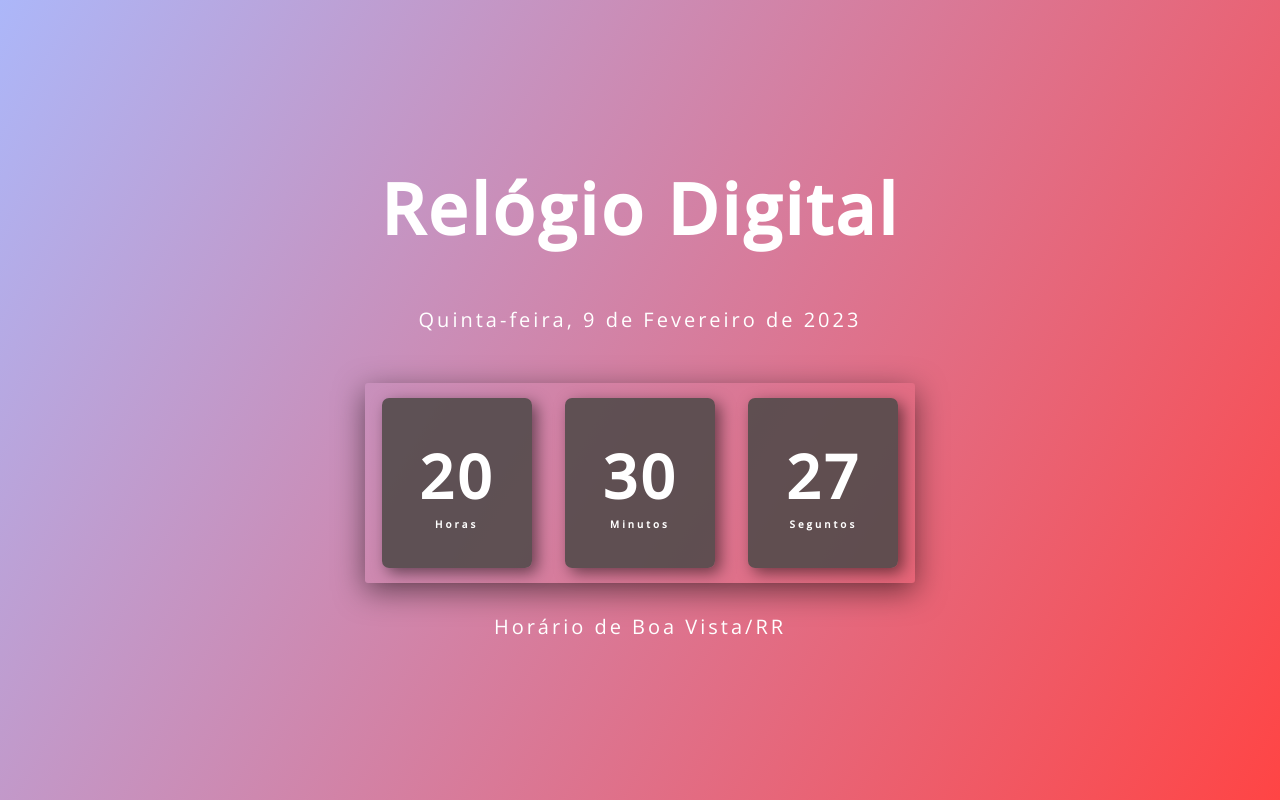
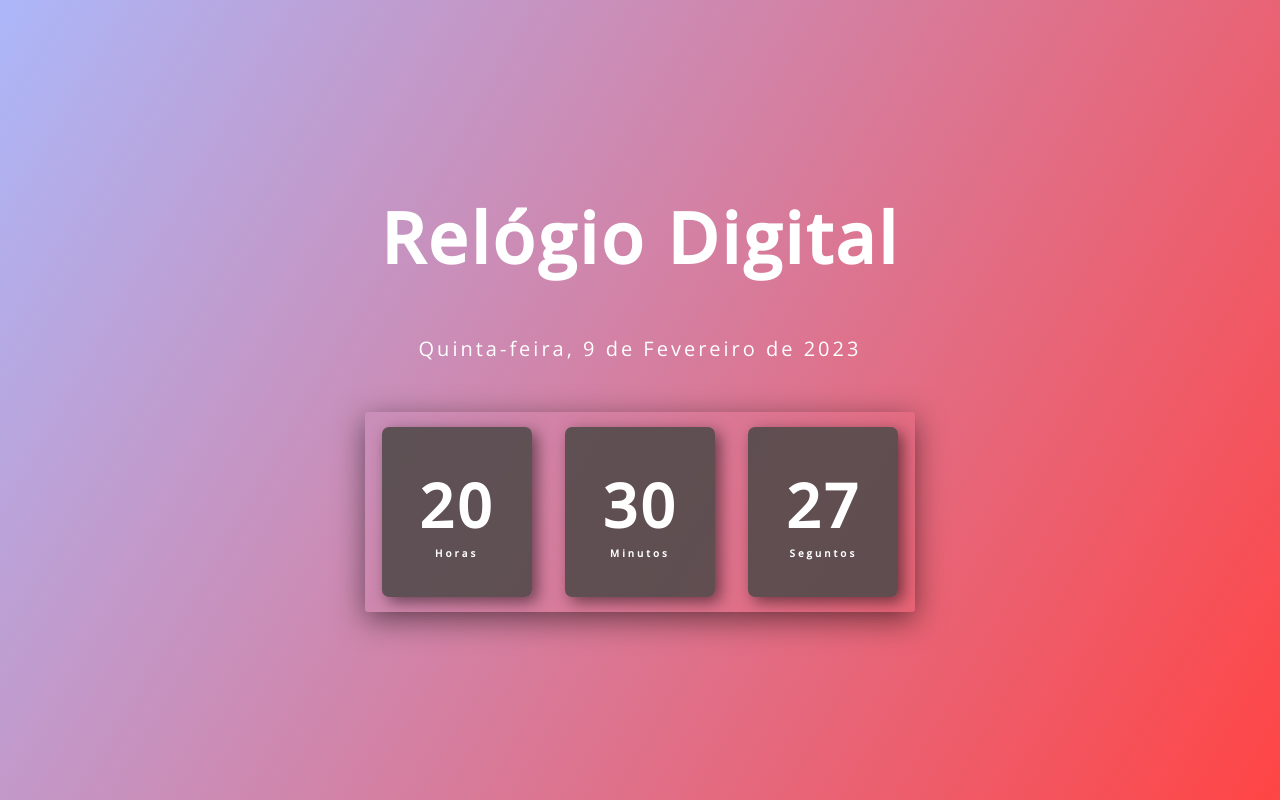
Before and after one commit to santosdlaysa/RelogioDigital, a plain HTML site: page index.html in a window 1280 px wide. Drawn offline with nearby package versions, Linux system fonts and the light colour scheme.

```diff
--- a/assets/js/script.js
+++ b/assets/js/script.js
@@ -17,7 +17,6 @@
     let dy = dateToday.getDate();
     let mn = dateToday.getMonth() + 1;
     let yr = dateToday.getFullYear();
-
 
     if (hr < 10) hr = '0' + hr;
 
--- a/index.html
+++ b/index.html
@@ -36,7 +36,7 @@
         </div>
     </div>
     <div class="cidade">
-        <p>Horário de Boa Vista/RR</p>
+        <span class="fuso"></span>
     </div>
 
     <script src="/assets/js/script.js"></script>
```
